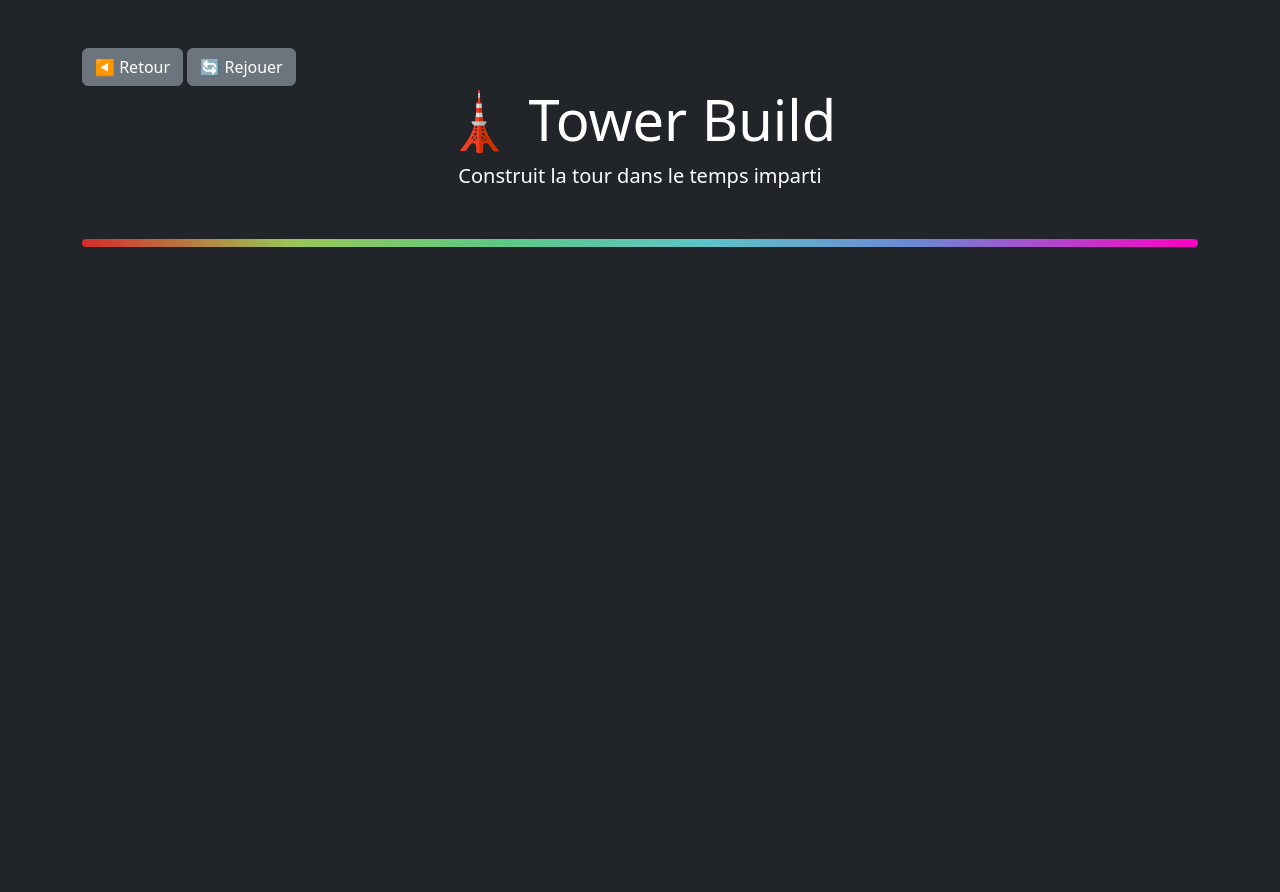
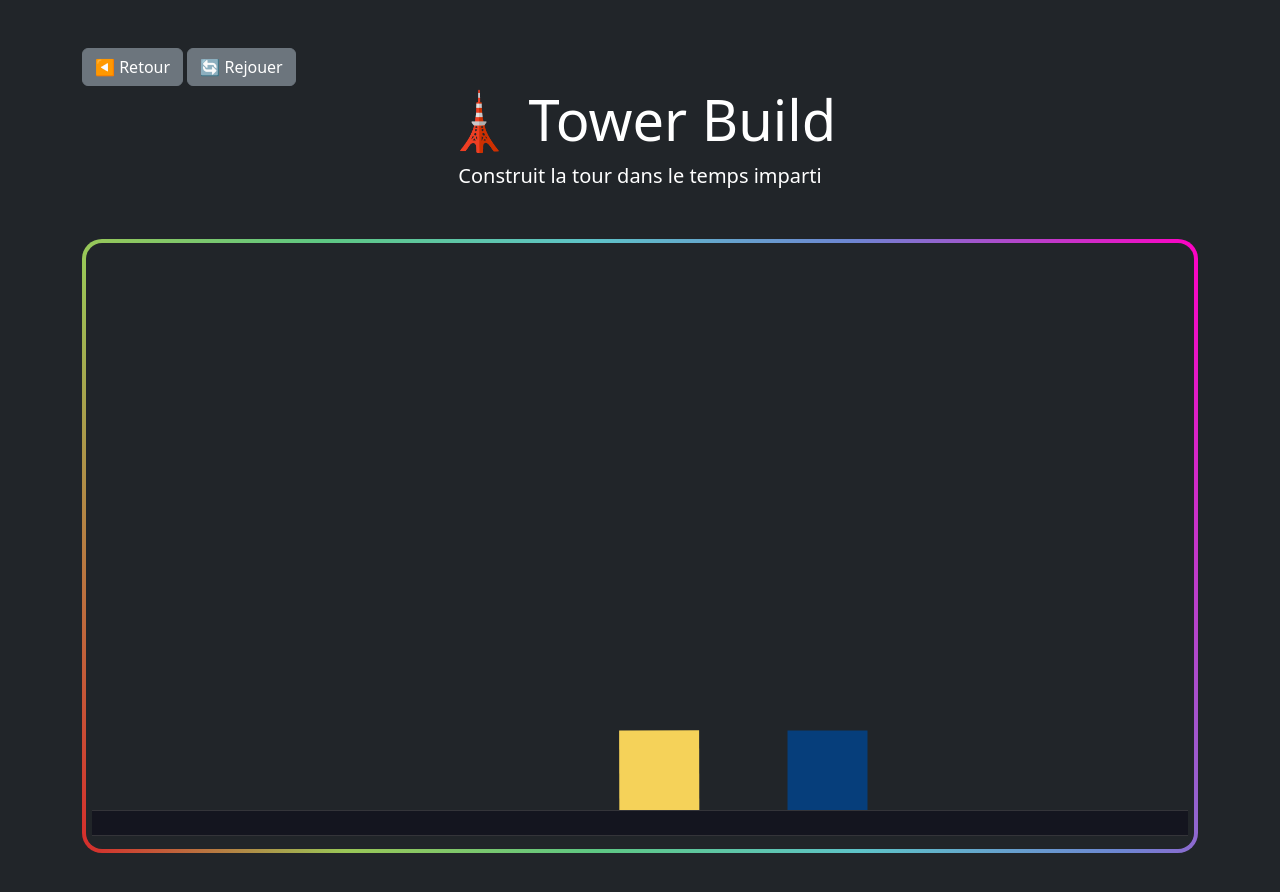
Before and after one commit to florinelef/lespetitsjeux, a website: page games/tower-build/index.html in a window 1280 px wide. Before the commit the page ends 800 px from the top, so only its background shows below. Drawn offline with nearby package versions, Linux system fonts and the light colour scheme.

Commit message:
towerbuild ajout matterjs + carrés

```diff
--- a/games/tower-build/index.html
+++ b/games/tower-build/index.html
@@ -6,7 +6,8 @@
   <title>Les petits jeux - TowerBuild</title>
   <link href="https://cdn.jsdelivr.net/npm/bootstrap@5.3.3/dist/css/bootstrap.min.css" rel="stylesheet">
   <link href="../../assets/style.css" rel="stylesheet">
-  <script src="simon.js" defer></script>
+  <script src="towerbuild.js" defer></script>
+  <script src="https://cdnjs.cloudflare.com/ajax/libs/matter-js/0.20.0/matter.js" integrity="sha512-mqr23d0r7XRGkwhyhJHFW5KY2dKbNOgI2+3uI98xuDgZ/fJBP2vDtQ2PkUg2WJSzmyf5X6btJfAZC9F3ZPoF+w==" crossorigin="anonymous" referrerpolicy="no-referrer"></script>
 </head>
 <body class="bg-dark text-white">
 
@@ -24,11 +25,7 @@
     </div>
 
 
-    <div id="game" class="mt-5">
-
-    </div>
-
-
+    <div id="game" class="mt-5"></div>
 
   </div>
 </body>
--- a/games/tower-build/towerbuild.js
+++ b/games/tower-build/towerbuild.js
@@ -0,0 +1,55 @@
+const game = document.querySelector('#game');
+
+const xmid = game.offsetWidth/2 - 10;
+const ymid = 300;
+
+
+let Engine = Matter.Engine,
+    Render = Matter.Render,
+    Runner = Matter.Runner,
+    Bodies = Matter.Bodies,
+    Composite = Matter.Composite,
+    MouseConstraint = Matter.MouseConstraint,
+    Mouse = Matter.Mouse;
+
+let engine = Engine.create();
+
+let render = Render.create({
+    element: game,
+    engine: engine,
+    options: {
+        width: 2*xmid,
+        height: 2*ymid,
+        background: 'transparent',
+        wireframes: false
+    }
+});
+
+let boxA = Bodies.rectangle(xmid + 30, ymid, 80, 80);
+let boxB = Bodies.rectangle(xmid + 90, ymid - 1350, 80, 80);
+let ground = Bodies.rectangle(xmid, ymid*2 - 20, xmid*2, 25, { isStatic: true });
+
+Composite.add(engine.world, [boxA, boxB, ground]);
+
+// add mouse control
+let mouse = Mouse.create(render.canvas),
+    mouseConstraint = MouseConstraint.create(engine, {
+        mouse: mouse,
+        constraint: {
+            stiffness: 0.2,
+            render: {
+                visible: false
+            }
+        }
+    });
+
+Composite.add(engine.world, mouseConstraint);
+
+// keep the mouse in sync with rendering
+render.mouse = mouse;
+
+Render.run(render);
+
+let runner = Runner.create();
+
+Runner.run(runner, engine);
```
